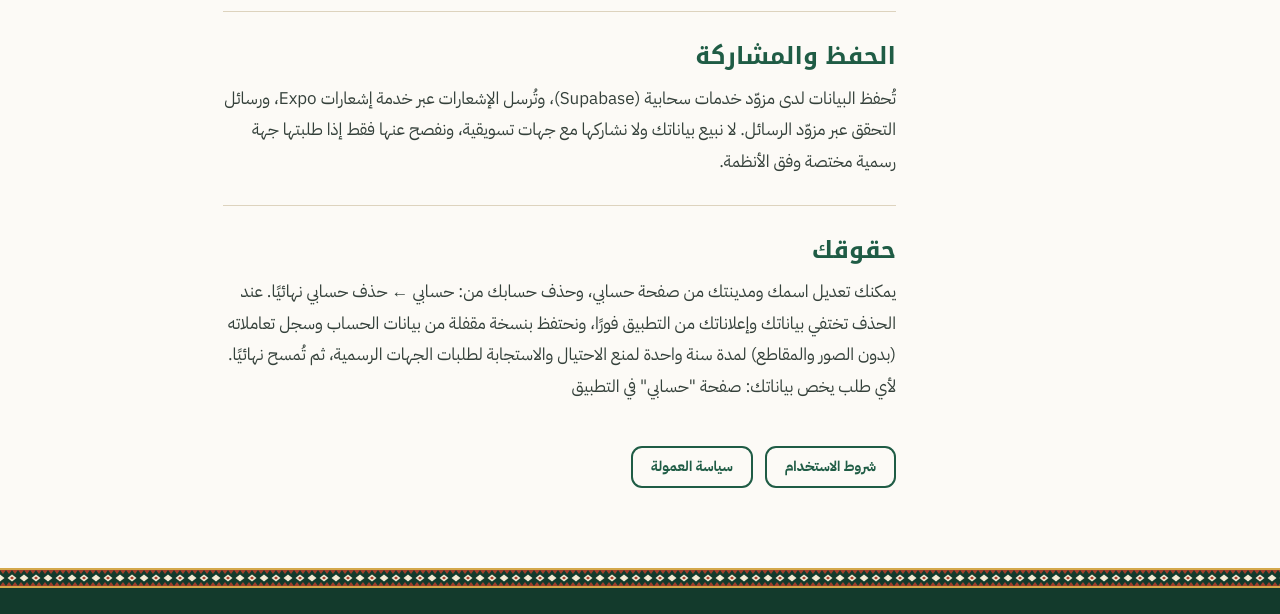
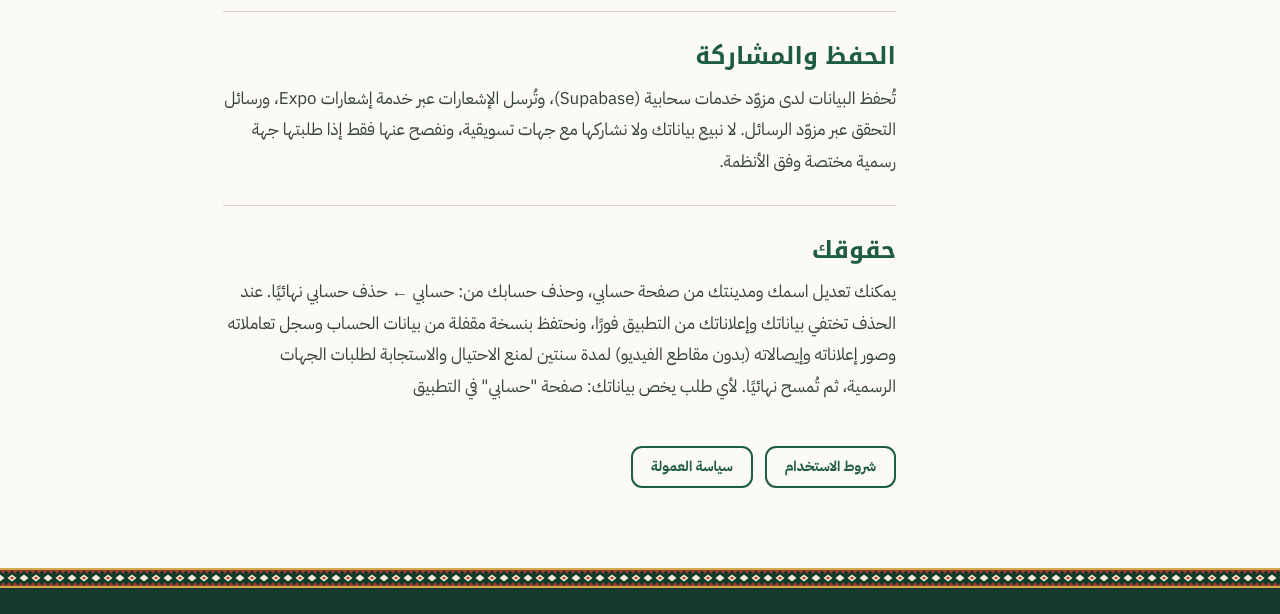
Before and after one commit to Ayyadali/souqal3z-web, a plain HTML site: page privacy.html in a window 1280 px wide. Shown: the part 1329-1943 px from the top of the page. Drawn offline with Linux system fonts and the light colour scheme; no server answers; a web font is replaced by a local one.

Commit message:
الخصوصية: الأرشيف سنتين ويشمل الصور والإيصالات
Co-Authored-By: Claude Opus 5.5 <noreply@anthropic.com>
Claude-Session: https://claude.ai/code/session_012HXkNB3eHXRLaZDfibMd3S

```diff
--- a/privacy.html
+++ b/privacy.html
@@ -87,7 +87,7 @@
         </section>
         <section id="s7">
           <h2>حقوقك</h2>
-          <p>يمكنك تعديل اسمك ومدينتك من صفحة حسابي، وحذف حسابك من: حسابي ← حذف حسابي نهائيًا. عند الحذف تختفي بياناتك وإعلاناتك من التطبيق فورًا، ونحتفظ بنسخة مقفلة من بيانات الحساب وسجل تعاملاته (بدون الصور والمقاطع) لمدة سنة واحدة لمنع الاحتيال والاستجابة لطلبات الجهات الرسمية، ثم تُمسح نهائيًا. لأي طلب يخص بياناتك: <span data-contact>…</span></p>
+          <p>يمكنك تعديل اسمك ومدينتك من صفحة حسابي، وحذف حسابك من: حسابي ← حذف حسابي نهائيًا. عند الحذف تختفي بياناتك وإعلاناتك من التطبيق فورًا، ونحتفظ بنسخة مقفلة من بيانات الحساب وسجل تعاملاته وصور إعلاناته وإيصالاته (بدون مقاطع الفيديو) لمدة سنتين لمنع الاحتيال والاستجابة لطلبات الجهات الرسمية، ثم تُمسح نهائيًا. لأي طلب يخص بياناتك: <span data-contact>…</span></p>
         </section>
       <div class="doc-links">
           <a class="btn outline sm" href="terms.html">شروط الاستخدام</a>
```
